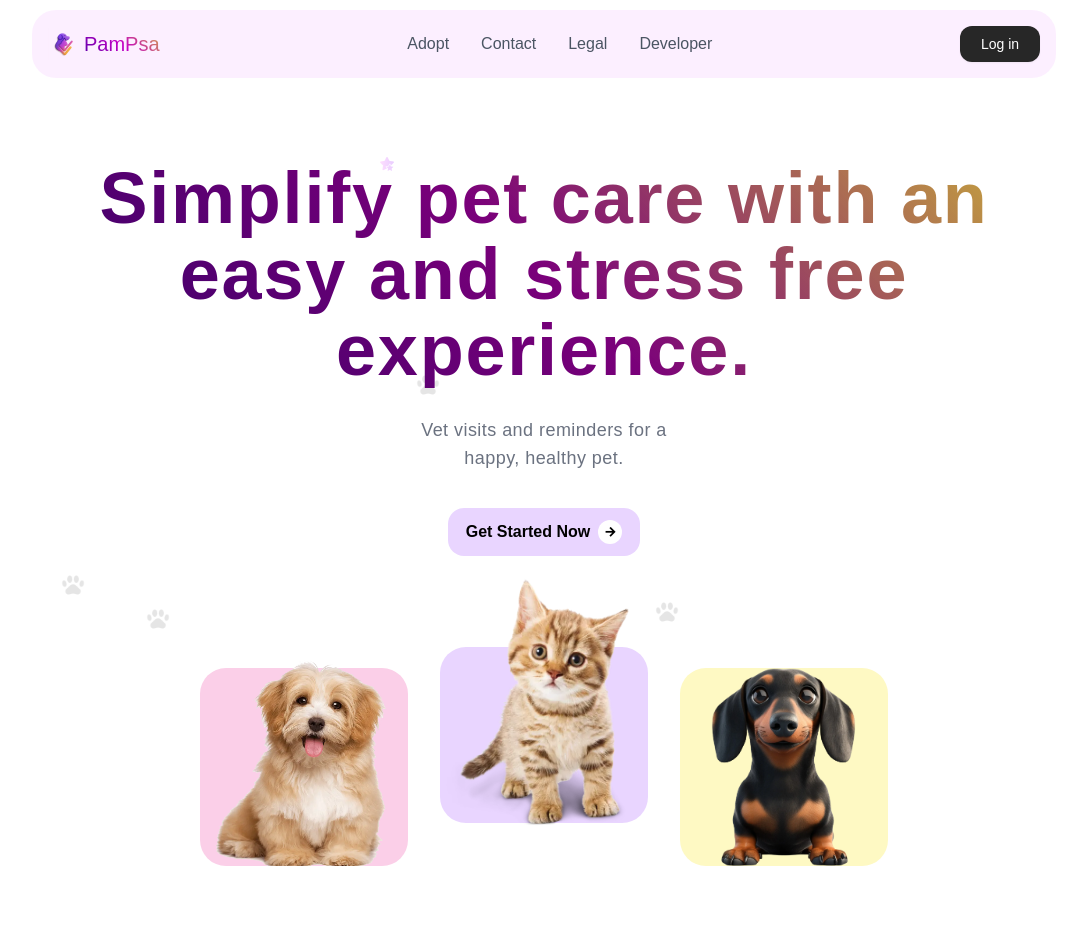
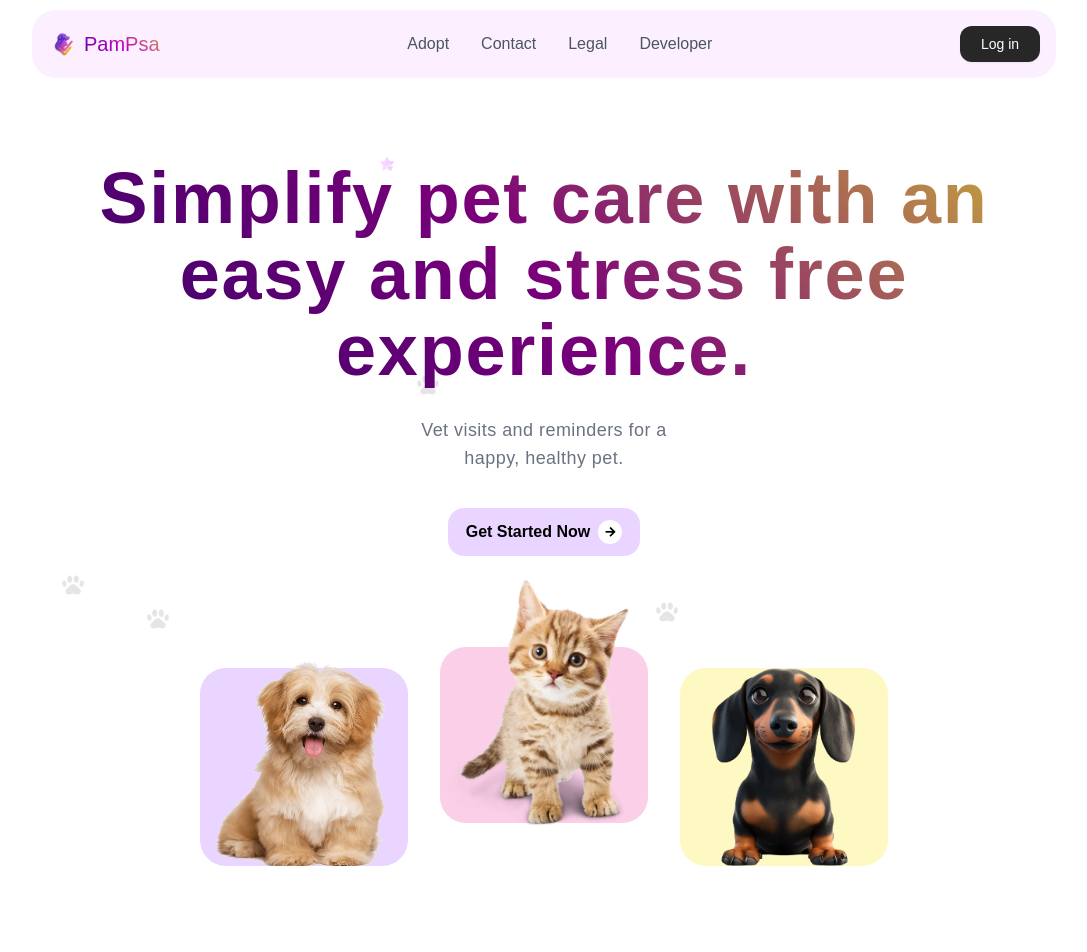
Before and after one commit to heisdanielade/PamietamPsa-frontend, a Vue app: page / in a window 1280 px wide. Shown: the top 952 px of the page, without its empty margins (96-1183 px from the left). Built offline with nearby package versions, Linux system fonts and the light colour scheme; no server answers; a web font is replaced by a local one.

Commit message:
update: minor changes

```diff
--- a/src/components/home/Home.vue
+++ b/src/components/home/Home.vue
@@ -1,6 +1,12 @@
 <script setup>
+import { computed } from "vue";
 import AuthBackground from "@/components/others/PawBackground.vue";
 
+
+const isLoggedIn = computed(() => {
+    const login = localStorage.getItem("token");
+    return login !== null;
+});
 </script>
 
 
@@ -26,7 +32,8 @@ import AuthBackground from "@/components/others/PawBackground.vue";
                     Vet visits and reminders for a <br>happy, healthy pet.
                 </p>
                 <router-link to="/u/signup" v-scroll-reveal class="not-shown get-started-btn hover:text-white hover:shadow-sm transition flex items-center justify-center bg-purple-200 w-[12rem] h-12 rounded-2xl">
-                    <span class="font-semibold text-base">Get Started Now</span>
+                    <span v-if="isLoggedIn" class="font-semibold text-base">Go to Profile</span>
+                    <span v-else class="font-semibold text-base">Get Started Now</span>
                     <span class="bg-white text-sm ml-2 font-bold rounded-full w-6 h-6 flex items-center justify-center">
                         <i class="transition ri-arrow-right-line"></i>
                     </span>
@@ -34,11 +41,11 @@ import AuthBackground from "@/components/others/PawBackground.vue";
             </div>
 
             <div class="relative mt-5 md:mt-20 lg:mt-20 flex flex-wrap justify-center items-center gap-4">
-                <div v-scroll-reveal class="not-shown box custom-cursor relative flex items-center justify-center w-[13rem] h-[12.4rem] bg-pink-200">
+                <div v-scroll-reveal class="not-shown box custom-cursor relative flex items-center justify-center w-[13rem] h-[12.4rem] bg-purple-200">
                     <img class="pet absolute w-[13.2rem] h-[15rem]" src="/src/assets/images/animals/webp/7.webp" alt="Pet">
                 </div>
 
-                <div v-scroll-reveal class="not-shown box custom-cursor mt-24 md:mt-0 lg:mt-0 relative flex items-center justify-center ml-4 mr-4 w-[13rem] h-[11rem] bg-purple-200">
+                <div v-scroll-reveal class="not-shown box custom-cursor mt-24 md:mt-0 lg:mt-0 relative flex items-center justify-center ml-4 mr-4 w-[13rem] h-[11rem] bg-pink-200">
                     <img class="pet absolute w-[32rem] h-[15rem]" src="/src/assets/images/animals/webp/4.webp" alt="Pet">
                 </div>
 
--- a/src/components/pages/UnderConstructionPage.vue
+++ b/src/components/pages/UnderConstructionPage.vue
@@ -12,7 +12,7 @@ let timer = null;
 
 
 const fixedStartDate = new Date('2025-05-05T12:00:00Z').getTime();
-const duration = 10 * 24 * 60 * 60 * 1000; // 10 days in milliseconds
+const duration = 20 * 24 * 60 * 60 * 1000; // 20 days in milliseconds
 const targetDate = fixedStartDate + duration;
 
 const updateTimer = () => {
@@ -43,7 +43,7 @@ onUnmounted(() => {
 
 <template>
     <AuthBackground>
-    <section class="under-construction relative flex flex-col items-center md:justify-center pt-24 md:pt-0 overflow-hidden mx-5 mt-10 mb-20 md:my-12 h-[45rem] md:h-[45rem] rounded-b-3xl md:rounded-none md:max-w-screen-md md:mx-auto lg:mx-auto lg:max-w-screen-lg">
+    <section class="under-construction relative flex flex-col items-center md:justify-center pt-24 md:pt-0 overflow-hidden mx-5 mt-10 mb-20 md:my-12 h-[45rem] md:h-[45rem] md:rounded-none md:max-w-screen-md md:mx-auto lg:mx-auto lg:max-w-screen-lg">
 
         <!-- Title -->
         <h1 class="title mb-6 uppercase text-4xl md:text-5xl">Coming Soon</h1>
@@ -51,7 +51,7 @@ onUnmounted(() => {
         <!-- Info -->
         <p class="info mb-14 md:mb-24 text-gray-500 tracking-tight flex flex-col items-center justify-center">
             <span class="">
-                This page is currently under construction.
+                This page is under construction.
             </span>
             <span class="mt-1">Stay tuned.
                  <a href="mailto:danieladeofficial@gmail.com" target="_blank" class="hidden underline ml-2 transition-all text-purple-500 hover:text-purple-600 font-medium">Contact</a>
```
